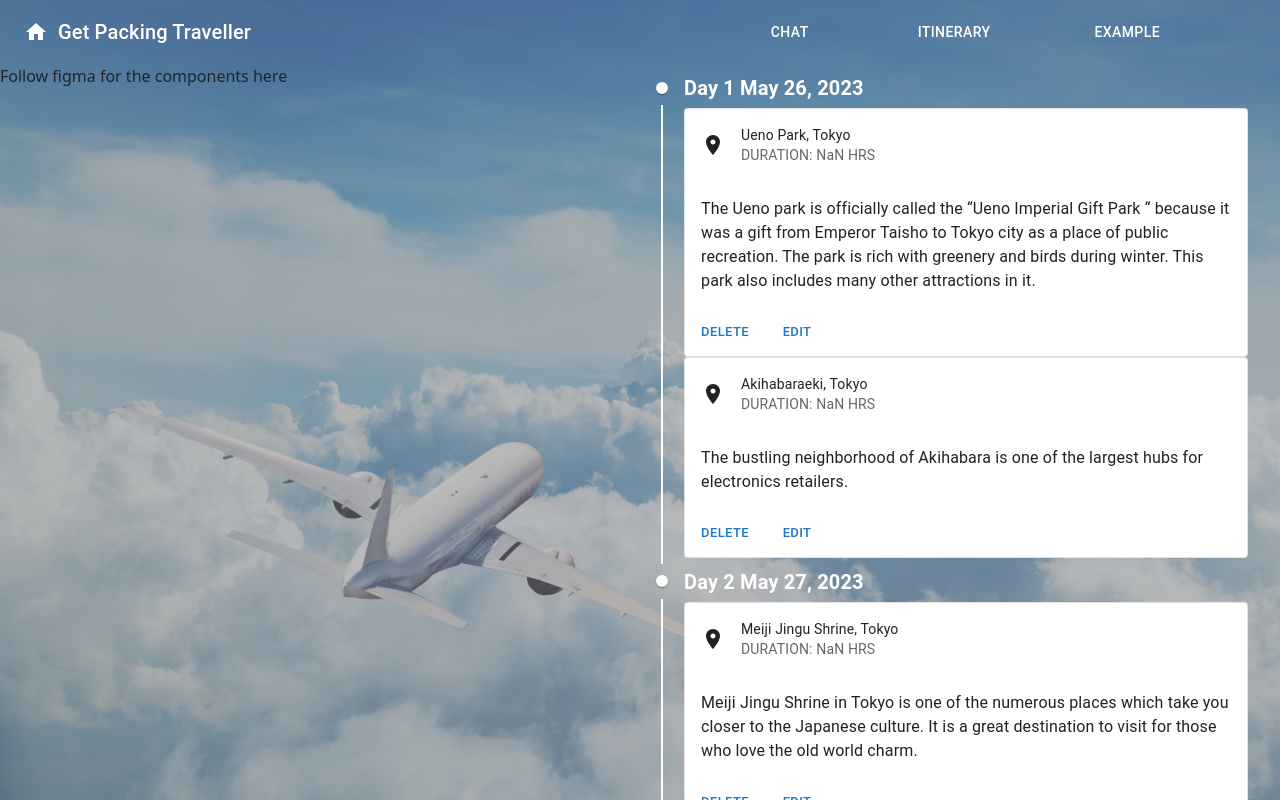
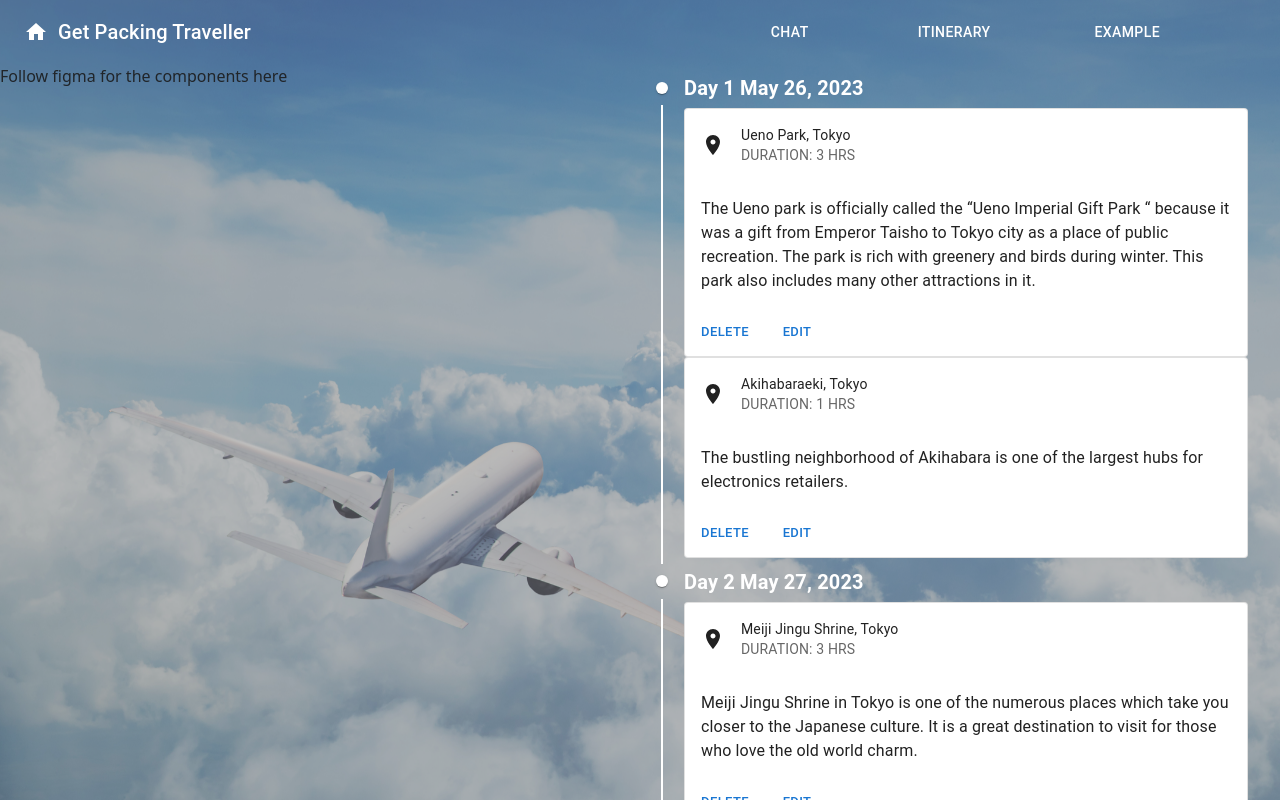
Before and after one commit to Monash-FIT3170/AI_Travel_Plan, a React (Create React App) app in the folder client/: page /itinerary in a window 1280 px wide. Built offline with nearby package versions, Linux system fonts and the light colour scheme.

Commit message:
fix: Duration now showing properly

```diff
--- a/client/src/components/EventCardView.jsx
+++ b/client/src/components/EventCardView.jsx
@@ -144,7 +144,7 @@ export function EventCardView({ event, itinerary, setItinerary }) {
           title={event.name}
           subheader={
             "DURATION: " +
-            Math.floor((event.endTime - event.startTime) / (1000 * 60 * 60)) +
+            dayjs(event.endTime).diff(dayjs(event.startTime), "hour") +
             " HRS"
           }
         />
```
